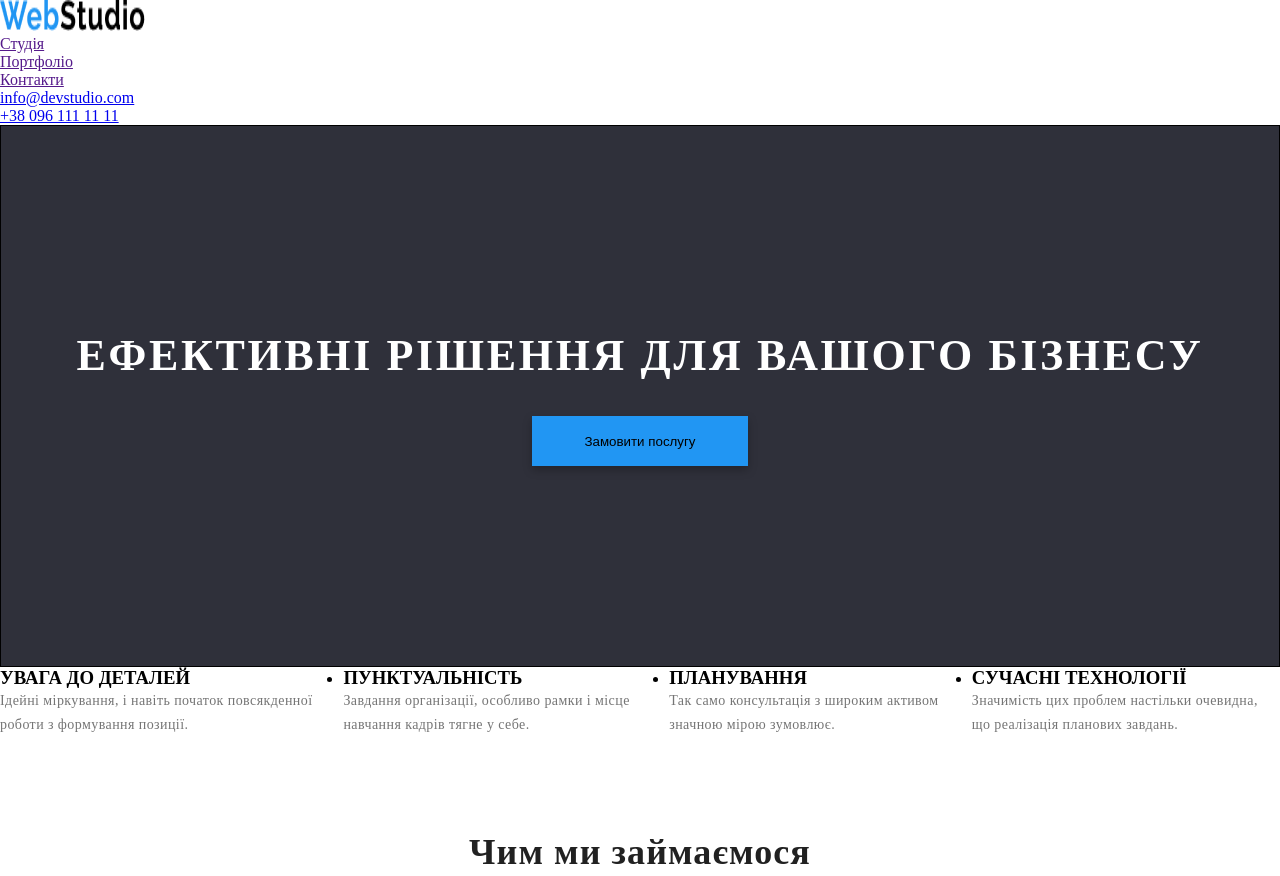
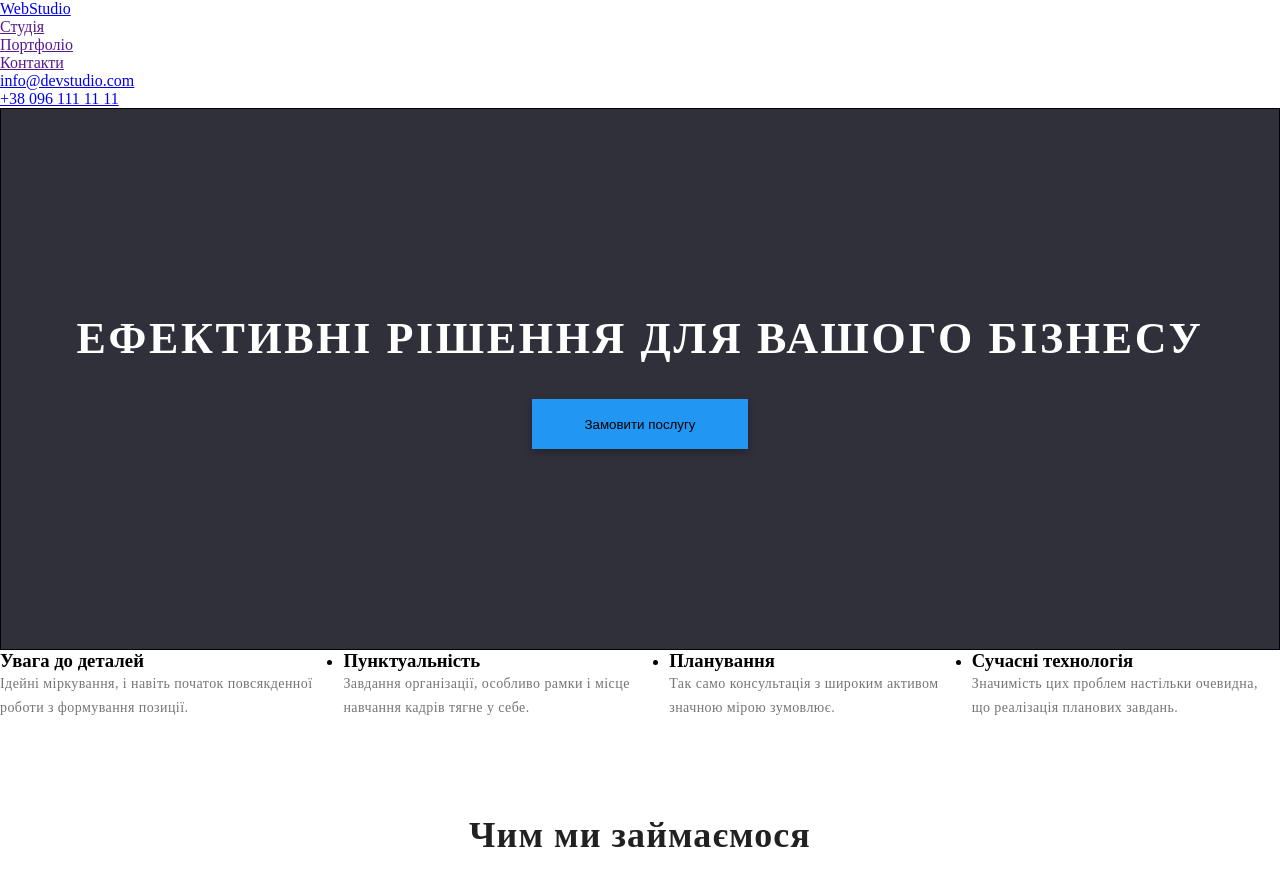
Before and after one commit to yriy-ogorodnik/goit, a website: page index.html in a window 1280 px wide. Shown: the top 876 px of the page. Drawn offline with Linux system fonts and the light colour scheme.

Commit message:
Add files via upload

```diff
--- a/index.html
+++ b/index.html
@@ -12,10 +12,7 @@
 <body>
    <header>
       <nav>
-         <a href="index.html">
-            <img src="image/logo.png" alt="логотип"
-            width="145" height="31">
-         </a>
+         <a href="index.html">WebStudio</a>
          <ul>
             <li>
                <a href="">Студія</a>
@@ -42,56 +39,47 @@
       </section>
 
       <section class="page__do">
-         <div class="block__properties">
+         <h2 hidden>Наші особливості</h2>
             <ul class="item">
                <li>
-
-                     <h3>УВАГА ДО ДЕТАЛЕЙ</h3>
+                     <h3>Увага до деталей</h3>
                      <p class="item__text">Ідейні міркування,
                         і навіть початок повсякденної роботи з формування
                         позиції.</p>
-
-
+               </li>
+               <li>
+                     <h3>Пунктуальність</h3>
+                     <p class="item__text">Завдання організації,
+                        особливо рамки і місце навчання
+                        кадрів тягне у себе.</p>
+               </li>
+               <li>
+                     <h3>Планування</h3>
+                     <p class="item__text">Так само консультація з широким
+                        активом значною мірою зумовлює.</p>
                </li>
                <li>
 
-                     <h3>ПУНКТУАЛЬНІСТЬ</h3>
-                     <p class="item__text">Завдання організації,
-                        особливо рамки і місце навчання
-                        кадрів тягне у себе.</p>
-
-
-               </li>
-               <li>
-                     <h3>ПЛАНУВАННЯ</h3>
-                     <p class="item__text">Так само консультація з широким
-                        активом значною мірою зумовлює.</p>
-
-
-               </li>
-               <li>
-
-                     <h3>СУЧАСНІ ТЕХНОЛОГІЇ</h3>
+                     <h3>Сучасні технологія</h3>
                      <p class="item__text">Значимість цих проблем
                         настільки очевидна, що реалізація
                          планових завдань.</p>
-
-
                </li>
-
             </ul>
-         </div>
+      </section>
+      <section>
          <h2>Чим ми займаємося</h2>
       <ul class="do__thing">
          <li>
-               <img src="image/box_1.jpg" alt="" width="370" height="294">
+            <img src="image/box_1.jpg" alt="людина створює сайт" width="370" height="294">
          </li>
          <li>
-               <img src="image/box_2.jpg" alt="" width="370" height="294">
+            <img src="image/box_2.jpg" alt="людина працює з телефоном" width="370" height="294">
          </li>
-            <li><img src="image/box_3.jpg" alt="" width="370" height="294"></li>
+         <li><img src="image/box_3.jpg" alt="людина працює з планшетом" width="370" height="294"></li>
       </ul>
       </section>
+
       <section class="komanda">
          <h2>Наша команда</h2>
          <ul class="komanda__items">
@@ -125,9 +113,7 @@
 
    </main>
    <footer>
-      <a href="index.html">
-         <img src="image/logo.png" alt="логотип"
-         width="145" height="31">
+      <a href="index.html">WebStudio</a>
       <address>
          <ul>
             <li><a href="https://goo.gl/maps/CyTcwGqxoQTueNPZ7" target="_blank"> м. Київ, пр-т Лесі Українки, 26 </a></li>
```
Lines whose indentation alone changed are shown as unchanged.
